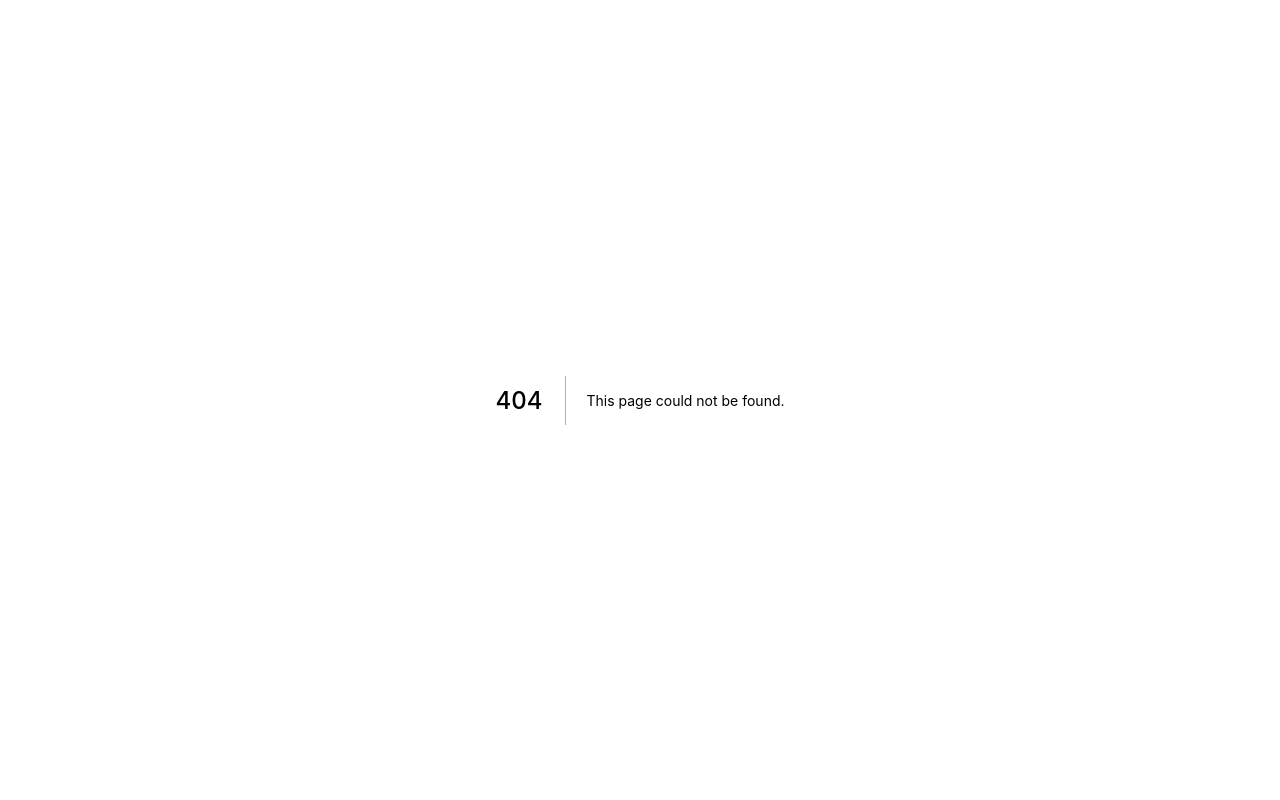
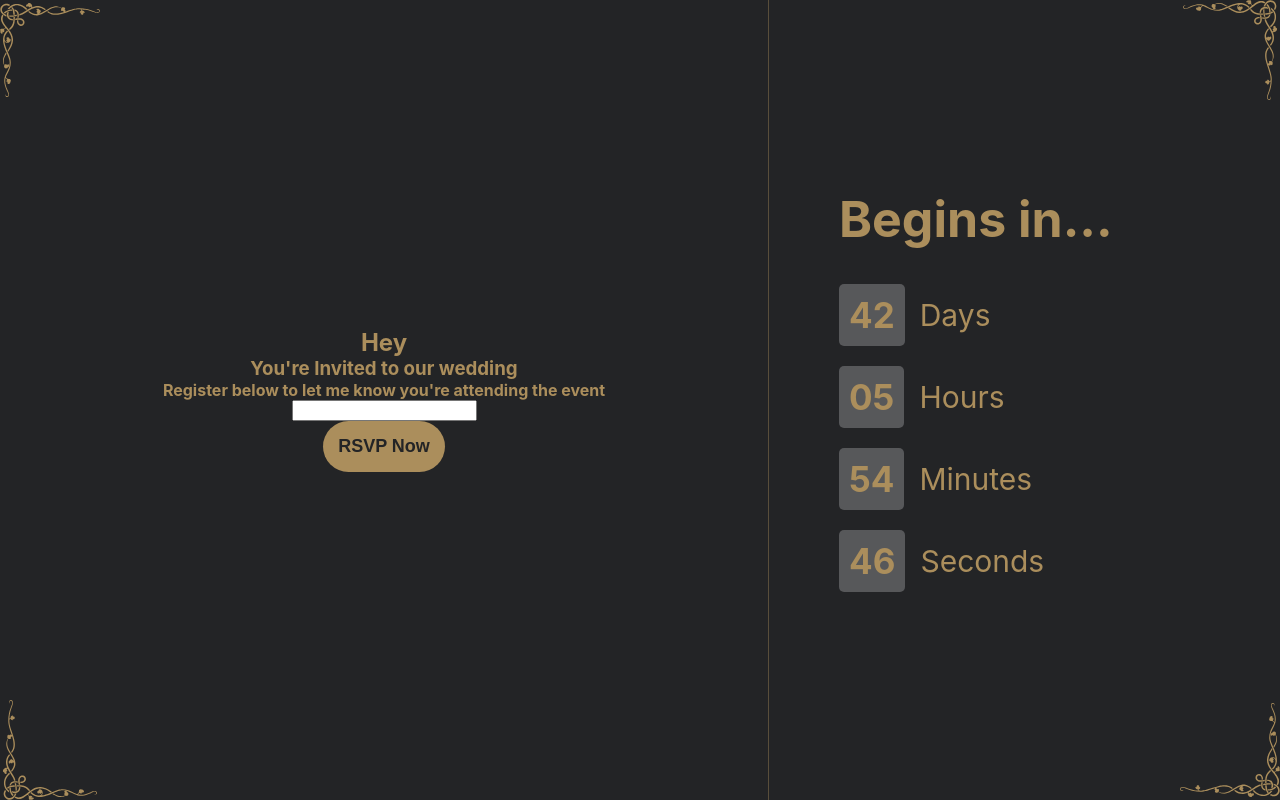
Before and after one commit to skaycse/june-6, a Next.js app: page /rsvp in a window 1280 px wide. Before the commit this address had no page. Built offline with nearby package versions, Linux system fonts and the light colour scheme.

Commit message:
Rsvp page initial

```diff
--- /dev/null
+++ b/Components/RSVP/RSVP.jsx
@@ -0,0 +1,40 @@
+import { useEffect, useState } from "react";
+import styles from "../../styles/Home.module.css";
+import Button from "../general/Button";
+import CountdownTimer from "../general/CountdownTimer";
+import DecoratedBorder from "../general/DecoratedBorder";
+
+export default function RSVP() {
+  const [userName, setUserName] = useState(false);
+
+  useEffect(() => {
+    if (typeof window !== "undefined") {
+      const params = new URLSearchParams(window.location.search);
+      const user = params.get("user");
+
+      setUserName(user);
+    }
+  }, [typeof window]);
+
+  return (
+    <div className={styles.base}>
+      <DecoratedBorder />
+
+      <div className={styles.left}>
+        <h2>Hey {userName && userName}</h2>
+        <h3>You're Invited to our wedding</h3>
+        <h4>Register below to let me know you're attending the event</h4>
+
+        <input />
+        <div>
+          <Button text={"RSVP Now"} />
+        </div>
+      </div>
+
+      <div className={styles.right}>
+        <h1 className={styles.rightTitle}>Begins in...</h1>
+        <CountdownTimer />
+      </div>
+    </div>
+  );
+}
--- /dev/null
+++ b/Components/utils/RouteUrls.js
@@ -0,0 +1 @@
+export const RSVP = "/rsvp";
--- /dev/null
+++ b/pages/rsvp.js
@@ -0,0 +1,5 @@
+import RSVP from "../Components/RSVP/RSVP";
+
+export default function RsvpIndex() {
+  return <RSVP />;
+}
```
